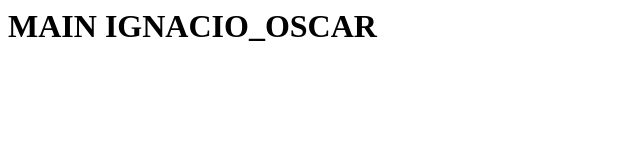
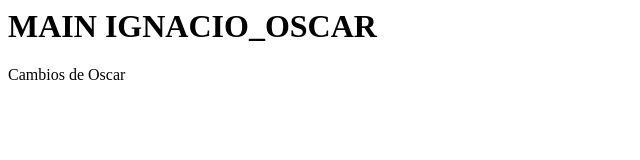
Before and after one commit to IgnaBV/practica_git, a plain HTML site: page index.html in a window 1280 px wide. Shown: the whole page, without its empty margins (0-640 px from the left). Drawn offline with Linux system fonts and the light colour scheme.

Commit message:
“Cambios_de_Oscar”

```diff
--- a/index.html
+++ b/index.html
@@ -8,5 +8,7 @@
     <h1>
         MAIN IGNACIO_OSCAR
     </h1>
+
+    <p>Cambios de Oscar</p>
 </body>
 </html>
```
